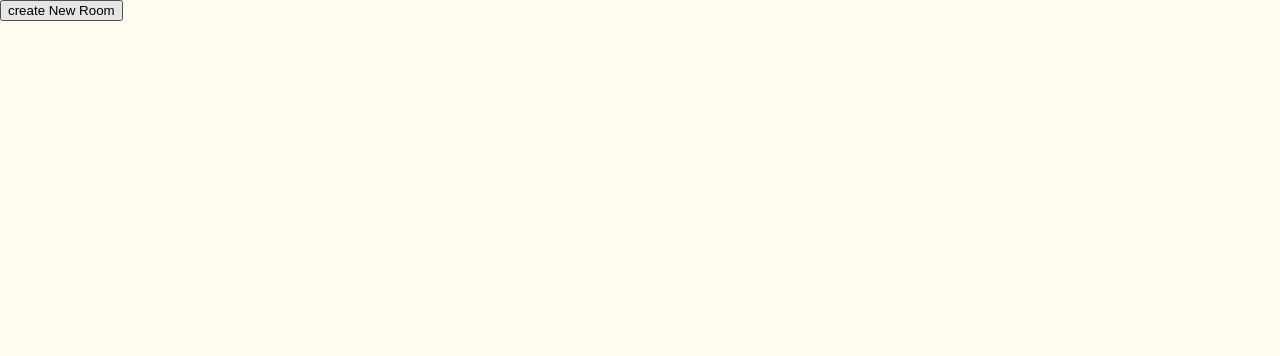
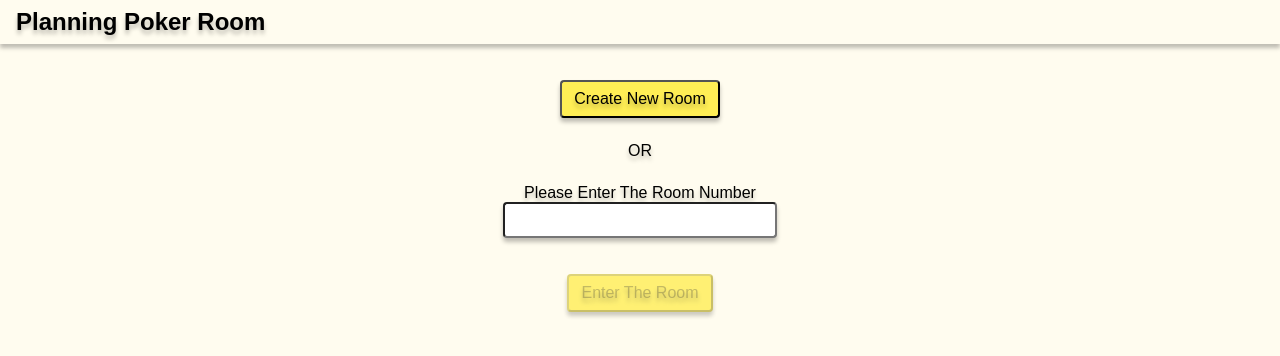
Before and after one commit to takumimzd/planning-poker-room, a Next.js app in the folder front/: page / in a window 1280 px wide. Shown: the top 356 px of the page. Built offline with nearby package versions, Linux system fonts and the light colour scheme.

Commit message:
スタイリング

```diff
--- a/front/next.config.js
+++ b/front/next.config.js
@@ -7,6 +7,14 @@ const nextConfig = {
     // APIのリクエスト先を環境によって変更する場合に、ここで環境変数を設定する
     // 参考：https://miyahara.hikaru.dev/posts/20200306/
     server: 'http://localhost:3001/api/v1/',
+    production: {
+      plugins: [
+        ['babel-plugin-styled-components', { ssr: true, displayName: false, preprocess: false }],
+      ],
+    },
+  },
+  compiler: {
+    styledComponents: true,
   },
 }
 
--- a/front/package.json
+++ b/front/package.json
@@ -11,6 +11,7 @@
   "dependencies": {
     "actioncable": "^5.2.8",
     "axios": "^0.27.2",
+    "babel-plugin-styled-components": "^2.0.7",
     "next": "12.1.6",
     "react": "18.1.0",
     "react-dom": "18.1.0",
--- /dev/null
+++ b/front/src/components/common/Button/PrimaryButton.tsx
@@ -0,0 +1,36 @@
+import { SHADOW } from '@/constants/Shadow'
+import styled from 'styled-components'
+
+export type ButtonProps = Props & Omit<React.ButtonHTMLAttributes<HTMLButtonElement>, keyof Props>
+
+interface Props {
+  text: string
+}
+
+export const PrimaryButton = ({ text, ...props }: ButtonProps) => {
+  return (
+    <Button {...props}>
+      <Text>{text}</Text>
+    </Button>
+  )
+}
+
+const Button = styled.button`
+  cursor: pointer;
+  border-radius: 4px;
+  padding: 8px 12px;
+  font-size: 16px;
+  box-shadow: ${SHADOW.MAIN};
+  text-shadow: ${SHADOW.MAIN};
+  background-color: #ffee55;
+  &:disabled {
+    cursor: not-allowed;
+    opacity: 0.8;
+  }
+`
+
+const Text = styled.span`
+  &:disabled {
+    text-shadow: none;
+  }
+`
--- /dev/null
+++ b/front/src/components/common/Form/Input.tsx
@@ -0,0 +1,16 @@
+import { SHADOW } from '@/constants/Shadow'
+import styled from 'styled-components'
+
+export type InputProps = React.InputHTMLAttributes<HTMLInputElement>
+
+export const Input = ({ ...props }: InputProps) => {
+  return <StyledInput {...props} type='text' />
+}
+
+const StyledInput = styled.input`
+  border-radius: 4px;
+  box-shadow: ${SHADOW.MAIN};
+  width: 254px;
+  height: 16px;
+  padding: 8px;
+`
--- a/front/src/components/layout/Header.tsx
+++ b/front/src/components/layout/Header.tsx
@@ -1,5 +1,8 @@
 import { useRouter } from 'next/router'
+import styled from 'styled-components'
+import { SHADOW } from '@/constants/Shadow'
 import { copyToClipBoard } from '@/utils/copyToClipboard'
+import { PrimaryButton } from '@/components/common/Button/PrimaryButton'
 
 export const Header = () => {
   const router = useRouter()
@@ -10,10 +13,33 @@ export const Header = () => {
   }
 
   return (
-    <div>
-      Planning Poker Room
-      {roomId && <p>RoomId: {roomId}</p>}
-      {roomId && <button onClick={handleCopyButtonOnClick}>copy room url</button>}
-    </div>
+    <Wrapper>
+      <Logo>Planning Poker Room</Logo>
+      {roomId && (
+        <>
+          <p>Room No : {roomId}</p>
+          <ButtonWrapper>
+            <PrimaryButton text='Copy Room Url' onClick={handleCopyButtonOnClick}></PrimaryButton>
+          </ButtonWrapper>
+        </>
+      )}
+    </Wrapper>
   )
 }
+
+const Wrapper = styled.div`
+  display: flex;
+  align-items: center;
+  box-shadow: ${SHADOW.MAIN};
+  padding: 8px 16px 8px 16px;
+`
+const Logo = styled.p`
+  margin-right: 64px;
+  font-size: 24px;
+  font-weight: bold;
+  text-shadow: ${SHADOW.MAIN};
+`
+
+const ButtonWrapper = styled.div`
+  margin-left: 36px;
+`
--- /dev/null
+++ b/front/src/constants/Shadow.ts
@@ -0,0 +1,3 @@
+export const SHADOW = {
+  MAIN: '0px 4px 4px rgba(0, 0, 0, 0.25)',
+}
--- a/front/src/pages/index.tsx
+++ b/front/src/pages/index.tsx
@@ -2,14 +2,30 @@ import type { NextPage } from 'next'
 import Head from 'next/head'
 import { useRouter } from 'next/router'
 import { useCreateRoom } from '@/hooks/apiRequest/domain/room/useCreateRoom'
+import { Header } from '@/components/layout/Header'
+import styled from 'styled-components'
+import { PrimaryButton } from '@/components/common/Button/PrimaryButton'
+import { SHADOW } from '@/constants/Shadow'
+import { Input } from '@/components/common/Form/Input'
+import { useState } from 'react'
 
 const Home: NextPage = () => {
   const router = useRouter()
   const { createRoom } = useCreateRoom()
+  const [enterRoomId, setEnterRoomId] = useState<number>()
 
-  const handleOnClick = async () => {
+  const handleCreateNewRoomOnClick = async () => {
     const data = await createRoom()
     router.push(`rooms/${data.room_id}`)
+  }
+  const handleEnterRoomOnClick = () => {
+    router.push(`rooms/${enterRoomId}`)
+  }
+
+  const handleEnterRoomOnChange = (value: string) => {
+    if (isNaN(Number(value))) return
+
+    setEnterRoomId(Number(value))
   }
   return (
     <div>
@@ -18,9 +34,43 @@ const Home: NextPage = () => {
         <meta name='description' content='PlanningPokerRoom<' />
         <link rel='icon' href='/favicon.ico' />
       </Head>
-      <button onClick={handleOnClick}>create New Room</button>
+      <Header />
+      <Wrapper>
+        <PrimaryButton text='Create New Room' onClick={handleCreateNewRoomOnClick} />
+      </Wrapper>
+      <P>OR</P>
+      <P>Please Enter The Room Number </P>
+      <InputWrapper>
+        <Input onChange={(event) => handleEnterRoomOnChange(event.target.value)} />
+      </InputWrapper>
+      <Wrapper>
+        <PrimaryButton
+          text='Enter The Room'
+          disabled={!enterRoomId}
+          onClick={handleEnterRoomOnClick}
+        />
+      </Wrapper>
     </div>
   )
 }
 
 export default Home
+
+const Wrapper = styled.div`
+  display: flex;
+  justify-content: center;
+  margin-top: 36px;
+`
+
+const P = styled.p`
+  display: flex;
+  justify-content: center;
+  margin-top: 24px;
+  font-size: 16px;
+  text-shadow: ${SHADOW.MAIN};
+`
+
+const InputWrapper = styled.div`
+  display: flex;
+  justify-content: center;
+`
--- a/front/src/styles/globalStyle.ts
+++ b/front/src/styles/globalStyle.ts
@@ -1,4 +1,5 @@
 import { COLORS } from '@/constants/Colors'
+import { SHADOW } from '@/constants/Shadow'
 import { createGlobalStyle } from 'styled-components'
 
 export const GlobalStyle = createGlobalStyle`
@@ -8,4 +9,8 @@ export const GlobalStyle = createGlobalStyle`
     font-family: sans-serif;
     background-color: ${COLORS.BACKGROUND_COLOR};
   }
+  p {
+    margin: 0;
+    text-shadow: ${SHADOW.MAIN};
+  }
 `
```
Also changed, not shown: .babelrc (added), 1 other file (tests, documents, lock files or other folders).
